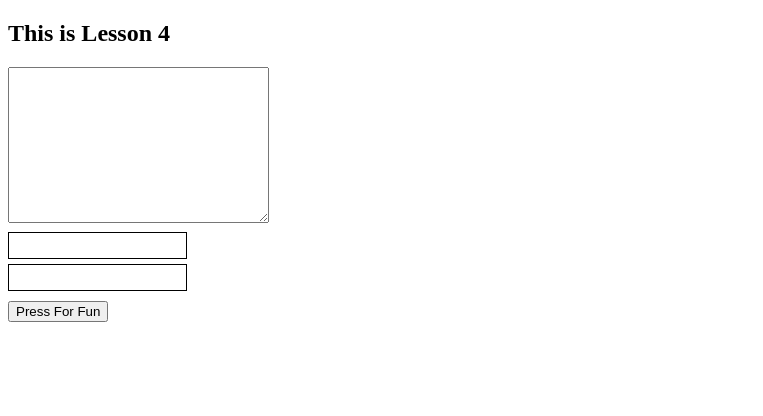
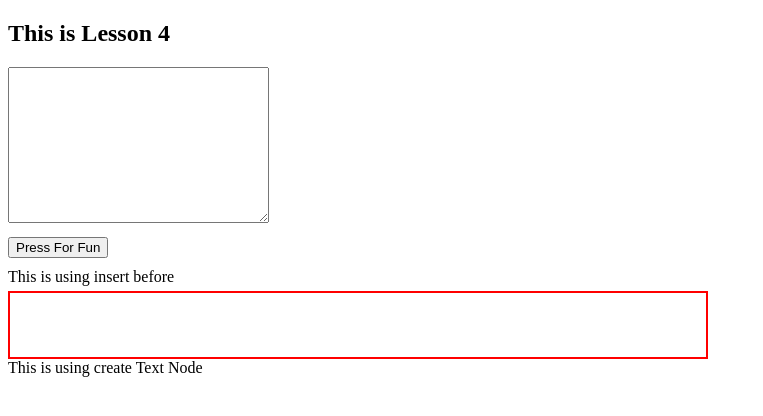
Before and after one commit to QuasimRizvi/neog-lesson4, a plain HTML site: page index.html in a window 1280 px wide. Both pictures are taken after a click on the button "Press For Fun". Shown: the whole page, without its empty margins (0-763 px from the left). Drawn offline with Linux system fonts and the light colour scheme.

Commit message:
ex05:done; all bonus exercises completed

```diff
--- a/index.html
+++ b/index.html
@@ -15,15 +15,24 @@
       .btn-primary {
         display: block;
         margin-top: 10px;
+        margin-bottom: 10px;
+      }
+      .output {
+        border: 2px solid red;
+        padding: 2rem;
+        margin-top: 5px;
+        display: block;
+        max-width: 50%;
       }
     </style>
   </head>
   <body>
     <h2>This is Lesson 4</h2>
     <textarea name="text" id="input-text" cols="30" rows="10"></textarea>
-    <input type="text" name="translator" />
-    <input type="text" name="random" />
+    <!-- <input type="text" name="translator" />
+    <input type="text" name="random" /> -->
     <button class="btn-primary">Press For Fun</button>
+    <div class="output"></div>
     <script src="index.js"></script>
   </body>
 </html>
--- a/index.js
+++ b/index.js
@@ -5,15 +5,28 @@
 
 const btn = document.querySelector(".btn-primary")
 const tarea = document.querySelector("#input-text")
+const oarea = document.querySelector(".output")
 
-const input1 = document.querySelector("input[name=translator]")
-const allinput = document.querySelectorAll("input")
+// const input1 = document.querySelector("input[name=translator]")
+// const allinput = document.querySelectorAll("input")
 
-btn.addEventListener('click',_=>{
-    let inputtxt = tarea.value
-    console.log(inputtxt)
-    console.log(input1.value)
-    allinput.forEach(e=>{
-        console.log(e.value)
-    })
+// btn.addEventListener('click',_=>{
+//     let inputtxt = tarea.value
+//     console.log(inputtxt)
+//     console.log(input1.value)
+//     allinput.forEach(e=>{
+//         console.log(e.value)
+//     })
+// })
+
+btn.addEventListener("click",_=>{
+    let ip = tarea.value
+    console.log(ip)
+    //oarea.innerHTML = ip
+    oarea.innerHTML = ip
+    const op2 = document.createTextNode(ip+" This is using create Text Node")
+    document.querySelector("body").appendChild(op2)
+
+    const op3 = document.createTextNode(oarea.innerText+" This is using insert before")
+    document.body.insertBefore(op3,oarea)
 })
```
